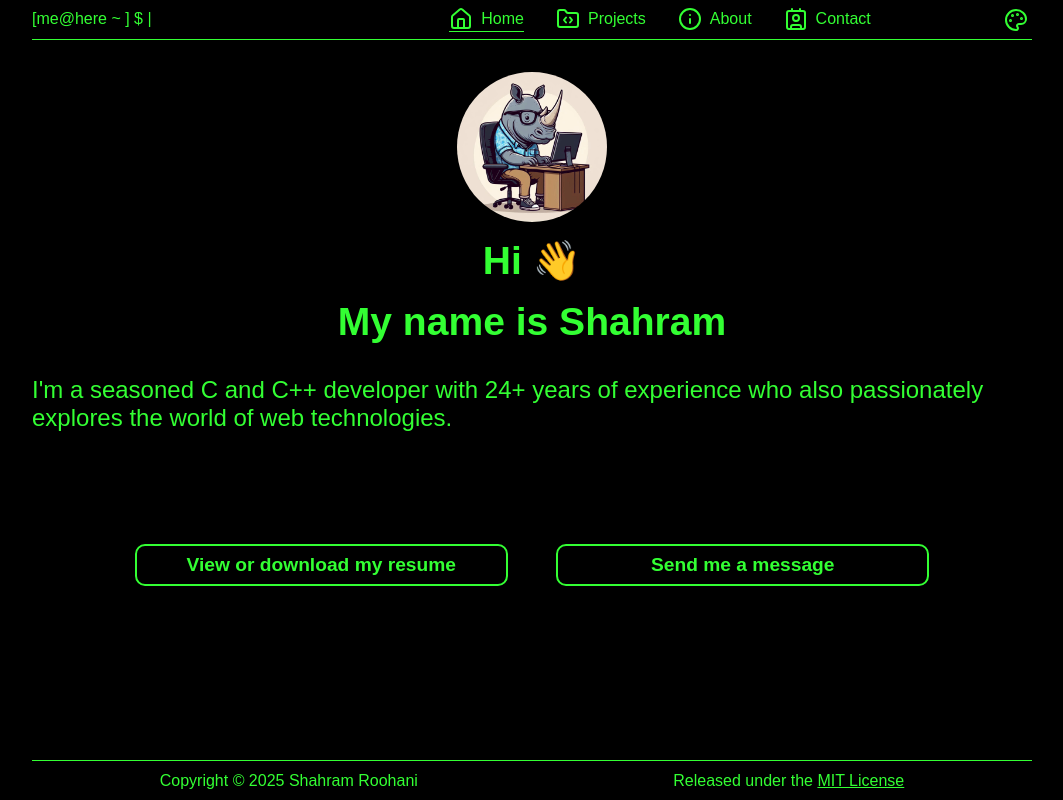
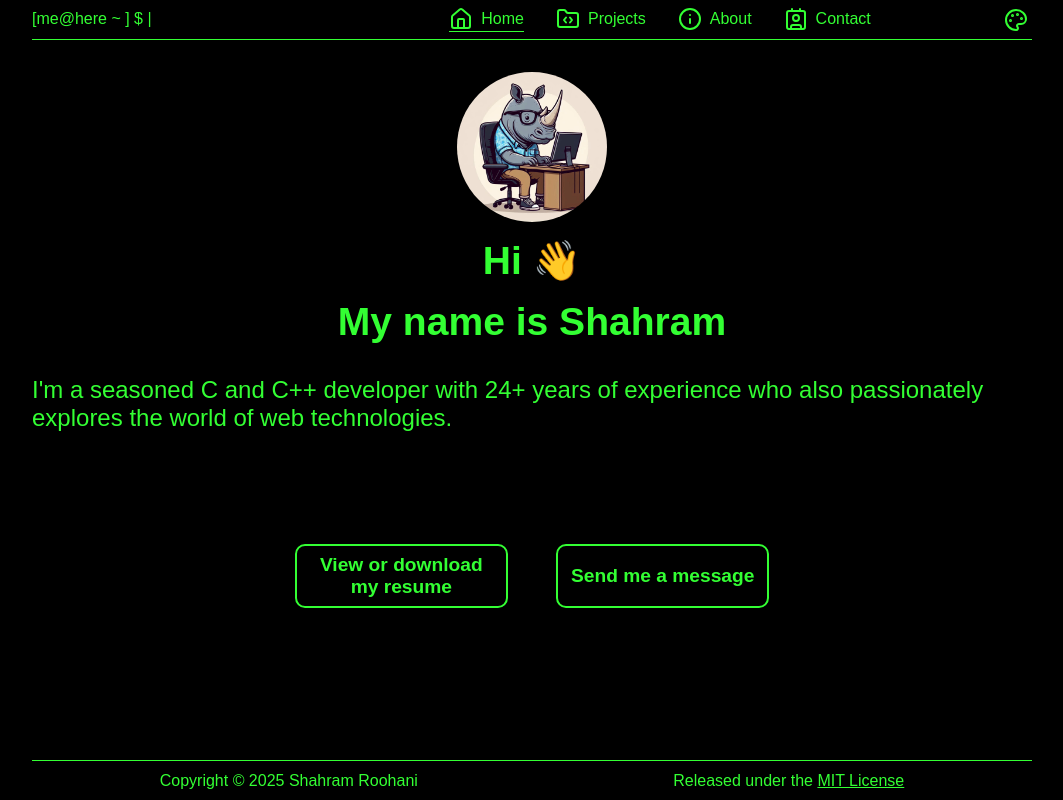
Before and after one commit to sroohani/sroohani.github.io, a React (Vite) app: page /#/ in a window 1280 px wide. Shown: the whole page, without its empty margins (108-1171 px from the left). Built offline with nearby package versions, Linux system fonts and the light colour scheme.

Commit message:
Fix button style

```diff
--- a/src/components/Button/Button.module.css
+++ b/src/components/Button/Button.module.css
@@ -1,17 +1,18 @@
 .button {
   background-color: var(--background-color);
   color: var(--text-color);
-  border: none;
   outline: none;
   cursor: pointer;
   padding: 0.5rem;
   border: var(--border-width) var(--border-style) var(--text-color);
   border-radius: var(--border-radius);
   animation: hide-shadow 0.3s;
-  min-width: 35ch;
+  width: 20ch;
   font-size: 1.2rem;
   font-weight: 600;
   margin: 1rem;
+  white-space: normal;
+  word-wrap: break-word;
 }
 
 .button:hover {
--- a/src/index.css
+++ b/src/index.css
@@ -12,7 +12,7 @@
   height: 100dvh;
   --header-height: 2.5rem;
   --footer-height: 2.5rem;
-  --main-height: calc(100dvh - var(--header-height) - var(--footer-height));
+  --main-height: calc(100vh - var(--header-height) - var(--footer-height));
   --border-width: 2px;
   --border-radius: 10px;
   --border-style: solid;
--- a/src/pages/Home/Home.module.css
+++ b/src/pages/Home/Home.module.css
@@ -6,6 +6,9 @@
   padding-top: 2rem;
   gap: 1rem;
   height: 100%;
+  overflow-y: auto;
+  scrollbar-width: thin;
+  scrollbar-color: var(--text-color) var(--background-color);
 }
 
 .logo {
@@ -21,7 +24,7 @@
 .button-bar {
   display: flex;
   justify-content: center;
-  align-items: center;
+  align-items: stretch;
   flex-wrap: wrap;
   gap: 1rem;
   padding: 1rem;
```
